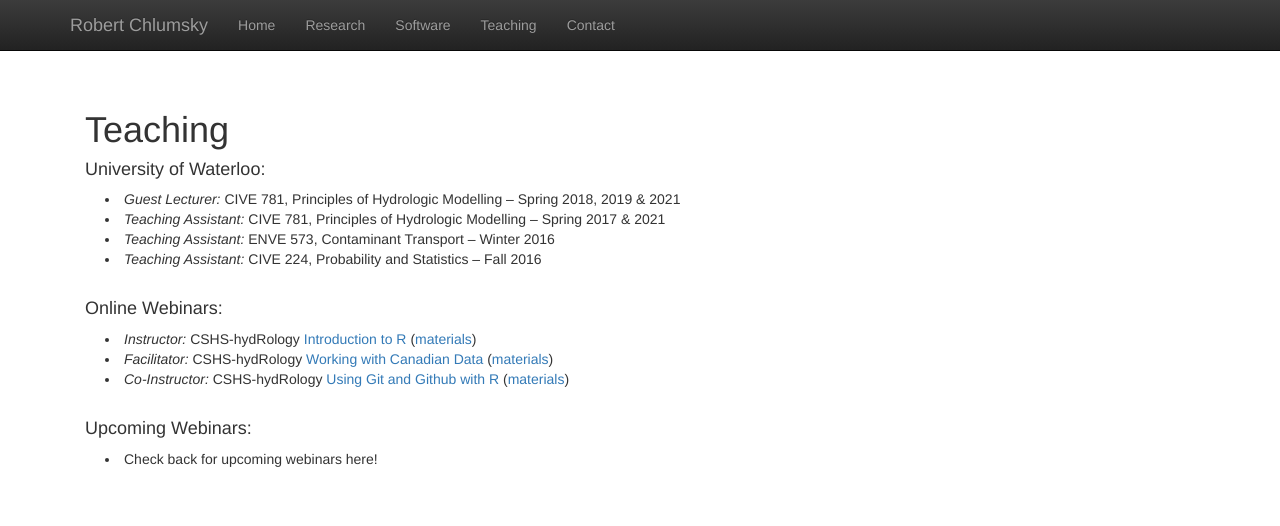
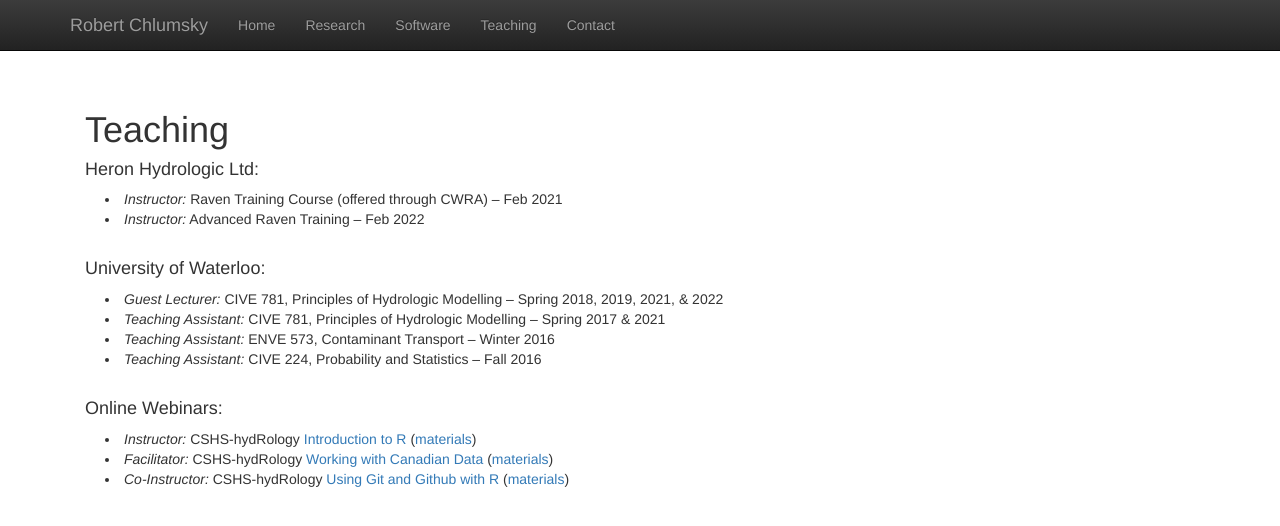
Before and after one commit to rchlumsk/rchlumsk.github.io, a Jekyll site: the page built from teaching.html, in a window 1280 px wide. Shown: the top 526 px of the page. Built offline with Jekyll 4.4.1, drawn with Linux system fonts in a browser that asks for light colours; nearby versions of some CDN libraries; library files that are not in the unit come from our copies.

Commit message:
minor updates for Nov 2022

```diff
--- a/contact.html
+++ b/contact.html
@@ -15,12 +15,12 @@ title:  'Contact'
   200 University Avenue, Waterloo, ON <br/>
 
   <br/>
+  Consulting: <a href="https://heronhydrologic.ca/">Heron Hydrologic Ltd.</a> <br/>
   Software: <a href = "https://github.com/rchlumsk"><i class="fa fa-github" aria-hidden="true"></i> rchlumsk</a> <br/>
   Social: <a href = "https://www.linkedin.com/in/robert-chlumsky-86a7a280/"><i class="fa fa-linkedin" aria-hidden="true"></i> Robert Chlumsky</a> |
   <a href = "https://twitter.com/rchlumsk"><i class="fa fa-twitter" aria-hidden="true"></i> rchlumsk</a> <br/>
   Research: <a href = "https://scholar.google.ca/citations?user=7jSmCXkAAAAJ&hl=en"><i class="fa fa-google" aria-hidden="true"></i> Google Scholar </a> |
   <a href = "https://www.researchgate.net/profile/R_Chlumsky"><i class="fa fa-google" aria-hidden="true"></i> Research Gate </a> | <a href = "https://orcid.org/0000-0002-1303-5064"><i class="fa fa-google" aria-hidden="true"></i> ORCID </a> <br/>
-  Consulting: <a href="https://heronhydrologic.ca/">Heron Hydrologic</a> <br/>
 </p>
 
 
@@ -36,7 +36,7 @@ title:  'Contact'
 <h2>Misc Links</h2>
 <p class="content" style="padding:0px;margin:0px 20px 0px;">
     <li style="padding:0px;margin:0px 20px 0px;font-size:20px;"> <a href = "https://www.legacymartialartsandfitness.com/">Legacy Martial Arts and Fitness</a>  </li>
-	<li style="padding:0px;margin:0px 20px 0px;font-size:20px;"> <a href = "https://www.youtube.com/playlist?list=PLmKxugbQHxQvJn3AlQg9BTHVsVcnMYXkC">Punch, Kick, Choke, Chat: Conversations with Martial Arts Masters</a>  </li>
+	<li style="padding:0px;margin:0px 20px 0px;font-size:20px;"> <a href = "https://www.punchkickchokechat.com/">Punch, Kick, Choke, Chat: Conversations with Martial Arts Masters (Podcast)</a>  </li>
   <br/>
 </p>
 
--- a/teaching.html
+++ b/teaching.html
@@ -5,9 +5,17 @@ title:  'Teaching'
 
 <h1>Teaching</h1>
 
+<h4>Heron Hydrologic Ltd:</h4>
+<p class="content" style="padding:0px;margin:0px 20px 0px;">
+    <li style="padding:0px;margin:0px 20px 0px;"> <i>Instructor:</i> Raven Training Course (offered through CWRA) &ndash; Feb 2021 </li>
+	<li style="padding:0px;margin:0px 20px 0px;"> <i>Instructor:</i> Advanced Raven Training &ndash; Feb 2022 </li>
+	<br/>
+</p>
+
+
 <h4>University of Waterloo:</h4>
 <p class="content" style="padding:0px;margin:0px 20px 0px;">
-    <li style="padding:0px;margin:0px 20px 0px;"> <i>Guest Lecturer:</i> CIVE 781, Principles of Hydrologic Modelling &ndash; Spring 2018, 2019 &amp; 2021  </li>
+    <li style="padding:0px;margin:0px 20px 0px;"> <i>Guest Lecturer:</i> CIVE 781, Principles of Hydrologic Modelling &ndash; Spring 2018, 2019, 2021, &amp; 2022  </li>
 	<li style="padding:0px;margin:0px 20px 0px;"> <i>Teaching Assistant:</i> CIVE 781, Principles of Hydrologic Modelling &ndash; Spring 2017 &amp; 2021 </li>
 	<li style="padding:0px;margin:0px 20px 0px;"> <i>Teaching Assistant:</i> ENVE 573, Contaminant Transport &ndash; Winter 2016  </li>
 	<li style="padding:0px;margin:0px 20px 0px;"> <i>Teaching Assistant:</i> CIVE 224, Probability and Statistics &ndash; Fall 2016  </li>
@@ -23,8 +31,4 @@ title:  'Teaching'
 </p>
 
 
-<h4>Upcoming Webinars:</h4>
-<p class="content" style="padding:0px;margin:0px 20px 0px;">
-    <li style="padding:0px;margin:0px 20px 0px;"> Check back for upcoming webinars here!</li>
-<br/>
 </p>
```
Also changed, not shown: index.html (+4 -4 lines), research.html (+9 -0 lines).
